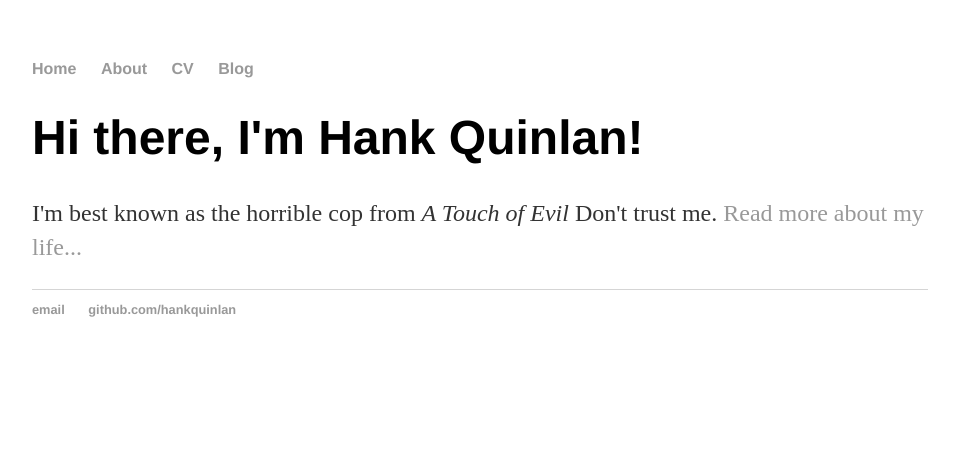
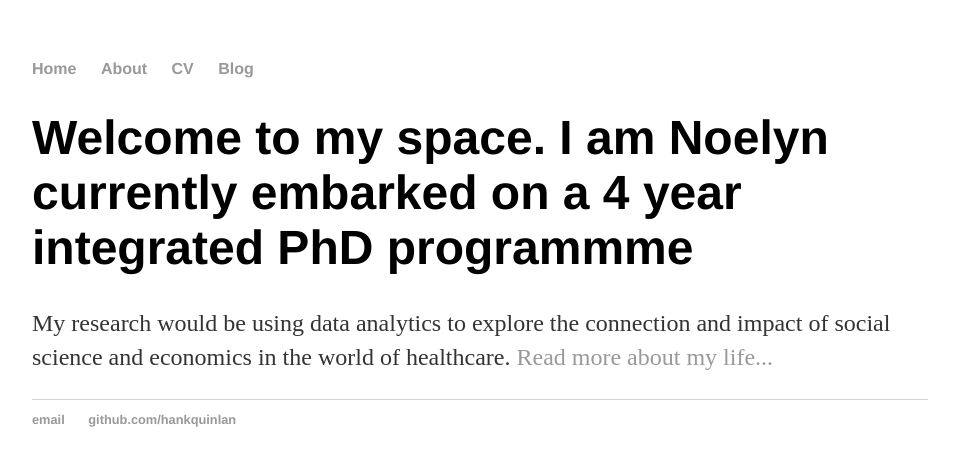
Before and after one commit to Onah-Noelyn/Onah-Noelyn.github.io, a Jekyll site: the page built from index.html, in a window 1280 px wide. Shown: the top 466 px of the page, without its empty margins (160-1119 px from the left). Built offline with Jekyll 4.4.1, drawn with Linux system fonts in a browser that asks for light colours.

Commit message:
Update index.html

```diff
--- a/index.html
+++ b/index.html
@@ -1,8 +1,8 @@
 ---
 layout: default
-title: Hank Quinlan, Horrible Cop
+title: Chimdimma Noelyn Onah, Post Graduate Researcher
 ---
 <div class="blurb">
-	<h1>Hi there, I'm Hank Quinlan!</h1>
-	<p>I'm best known as the horrible cop from <em>A Touch of Evil</em> Don't trust me. <a href="/about">Read more about my life...</a></p>
+	<h1>Welcome to my space. I am Noelyn currently embarked on a 4 year integrated PhD programmme</h1>
+	<p>My research would be using data analytics to explore the connection and impact of social science and economics in the world of healthcare. <a href="/about">Read more about my life...</a></p>
 </div><!-- /.blurb -->
```
